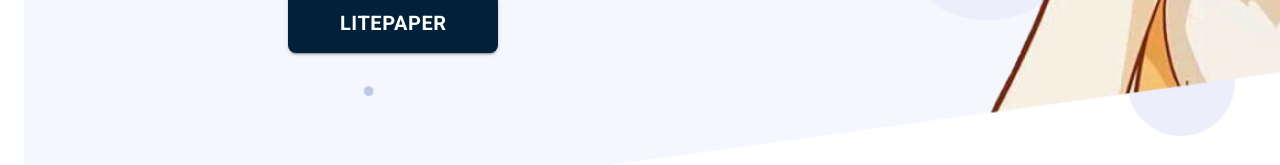
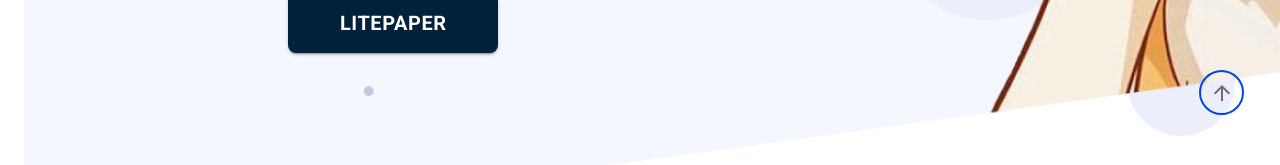
Before and after one commit to DogeGF-Token/DogeGF, a React (Create React App) app in the folder frontend/: page / in a window 1280 px wide. Shown: the part 596-761 px from the top of the page. Built offline with nearby package versions, Linux system fonts and the light colour scheme.

Commit message:
[create] scroll top button

```diff
--- a/frontend/src/app/main/MainApp/MainApp.js
+++ b/frontend/src/app/main/MainApp/MainApp.js
@@ -1,14 +1,15 @@
-import { useState } from 'react';
-import { styled } from '@mui/material/styles';
+import { useState, useEffect } from 'react';
+import clsx from 'clsx';
 import { makeStyles } from '@mui/styles';
 import Container from '@mui/material/Container';
 import Box from '@mui/material/Box';
 import Grid from '@mui/material/Grid';
 import Typography from '@mui/material/Typography';
 import Link from '@mui/material/Link';
-import MuiIconButton from '@mui/material/IconButton';
+import IconButton from '@mui/material/IconButton';
 import ArrowBackIcon from '@mui/icons-material/ArrowBack';
 import ArrowForwardIcon from '@mui/icons-material/ArrowForward';
+import ArrowUpwardIcon from '@mui/icons-material/ArrowUpward';
 
 import MainAppHeader from './MainAppHeader';
 import MainAppFooter from './MainAppFooter';
@@ -28,13 +29,6 @@ import {
 	BLOGS,
 	FAQS,
 } from './constants';
-
-const IconButton = styled(MuiIconButton)(({ theme }) => ({
-	width: 60,
-	height: 60,
-	backgroundColor: '#17262F',
-	color: 'white',
-}));
 
 const useStyles = makeStyles((theme) => ({
 	root: {
@@ -185,6 +179,12 @@ const useStyles = makeStyles((theme) => ({
 	blogSectionPanel: {
 		display: 'flex',
 	},
+	blogSectionActionButton: {
+		width: 60,
+		height: 60,
+		backgroundColor: '#17262F',
+		color: 'white',
+	},
 	blogSectionLeftButton: {
 		marginTop: 100,
 		marginRight: 50,
@@ -279,11 +279,33 @@ const useStyles = makeStyles((theme) => ({
 			},
 		},
 	},
+	scrollTopButton: {
+		position: 'fixed',
+		right: 36,
+		bottom: 89,
+		width: 45,
+		height: 45,
+		border: '2px solid #0044EB',
+	},
 }));
 
 const MainApp = () => {
 	const classes = useStyles();
+	const [isScrollTop, setIsScrollTop] = useState(false);
 	const [openFaqId, setOpenFaqId] = useState('');
+
+	useEffect(() => {
+		window.addEventListener('scroll', (e) => {
+			if (window.pageYOffset > 0) {
+				setIsScrollTop(true);
+			}
+		});
+	});
+
+	const handleScrollTop = (e) => {
+		window.scrollTo(0, 0);
+		setIsScrollTop(false);
+	};
 
 	return (
 		<Container className={classes.root} fixed>
@@ -402,8 +424,9 @@ const MainApp = () => {
 				</SectionTitle>
 
 				<Box className={classes.roadmapSectionPanel}>
-					{PHASES.map((phase) => (
+					{PHASES.map((phase, index) => (
 						<PhaseBox
+							key={phase.title}
 							title={phase.title}
 							season={phase.season}
 							items={phase.items}
@@ -428,7 +451,7 @@ const MainApp = () => {
 					rowSpacing={3}
 				>
 					{TOKENOMICS.map((tokenomic) => (
-						<Grid item xs={4}>
+						<Grid key={tokenomic.title} item xs={4}>
 							<TokenomicBox
 								icon={tokenomic.icon}
 								color={tokenomic.color}
@@ -454,7 +477,12 @@ const MainApp = () => {
 				/>
 
 				<Box className={classes.blogSectionPanel}>
-					<IconButton className={classes.blogSectionLeftButton}>
+					<IconButton
+						className={clsx(
+							classes.blogSectionActionButton,
+							classes.blogSectionLeftButton
+						)}
+					>
 						<ArrowBackIcon />
 					</IconButton>
 
@@ -470,7 +498,12 @@ const MainApp = () => {
 						))}
 					</Box>
 
-					<IconButton className={classes.blogSectionRightButton}>
+					<IconButton
+						className={clsx(
+							classes.blogSectionActionButton,
+							classes.blogSectionRightButton
+						)}
+					>
 						<ArrowForwardIcon />
 					</IconButton>
 				</Box>
@@ -529,6 +562,7 @@ const MainApp = () => {
 				<Box className={classes.faqSectionList}>
 					{FAQS.map((faq) => (
 						<FaqBox
+							key={faq.id}
 							open={faq.id === openFaqId}
 							question={faq.question}
 							answer={faq.answer}
@@ -539,6 +573,15 @@ const MainApp = () => {
 			</Box>
 
 			<MainAppFooter />
+
+			{isScrollTop && (
+				<IconButton
+					className={classes.scrollTopButton}
+					onClick={handleScrollTop}
+				>
+					<ArrowUpwardIcon />
+				</IconButton>
+			)}
 		</Container>
 	);
 };
--- a/frontend/src/app/main/MainApp/components/PhaseBox.js
+++ b/frontend/src/app/main/MainApp/components/PhaseBox.js
@@ -56,8 +56,8 @@ const PhaseBox = (props) => {
 			<Typography className={classes.title}>{title}</Typography>
 			<Typography className={classes.season}>{season}</Typography>
 			<Box className={classes.itemList}>
-				{items.map((item) => (
-					<Box className={classes.itemBox}>
+				{items.map((item, index) => (
+					<Box key={index} className={classes.itemBox}>
 						<CheckIcon className={classes.itemIcon} />
 						<Typography className={classes.item}>{item}</Typography>
 					</Box>
```
